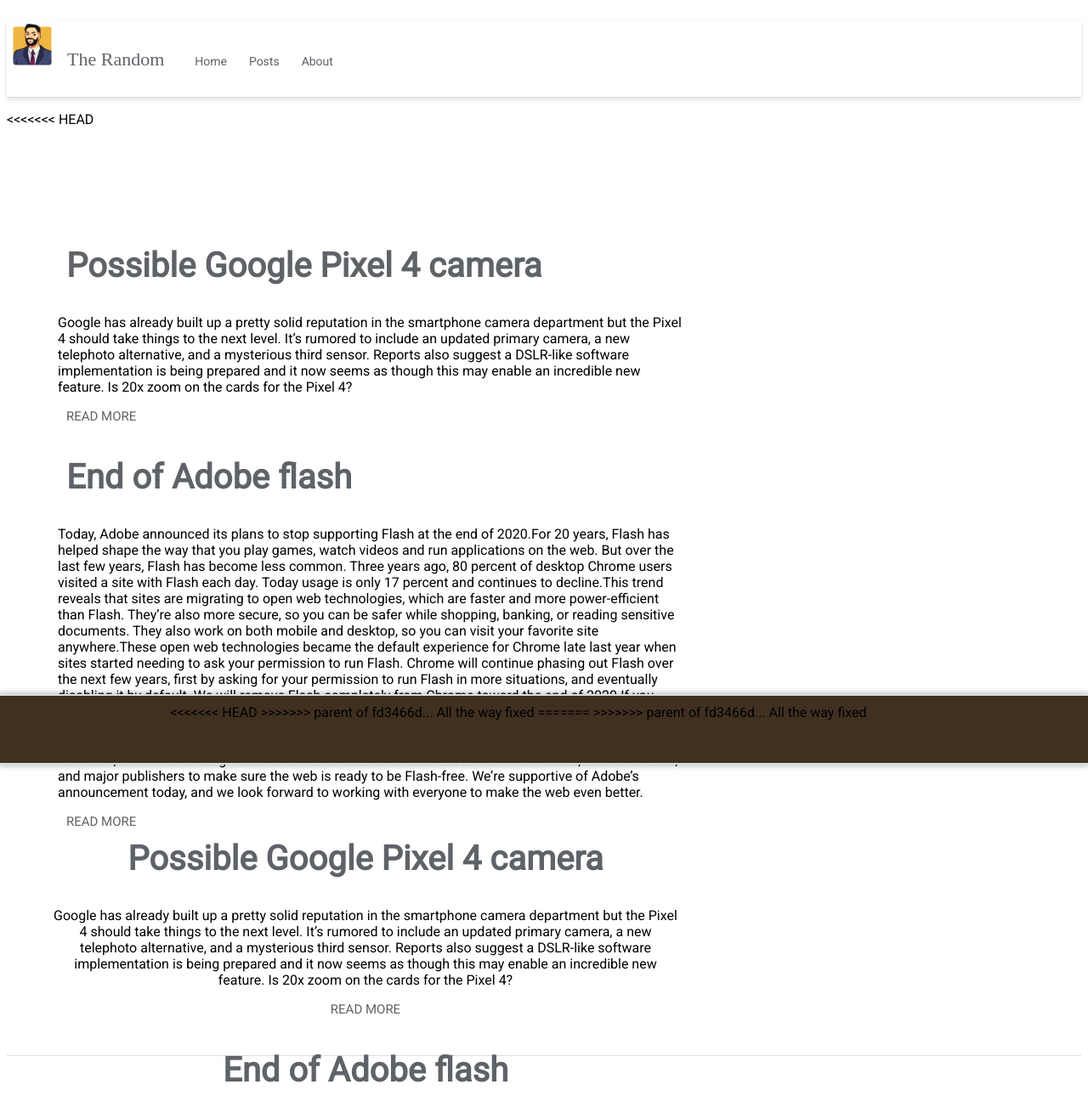
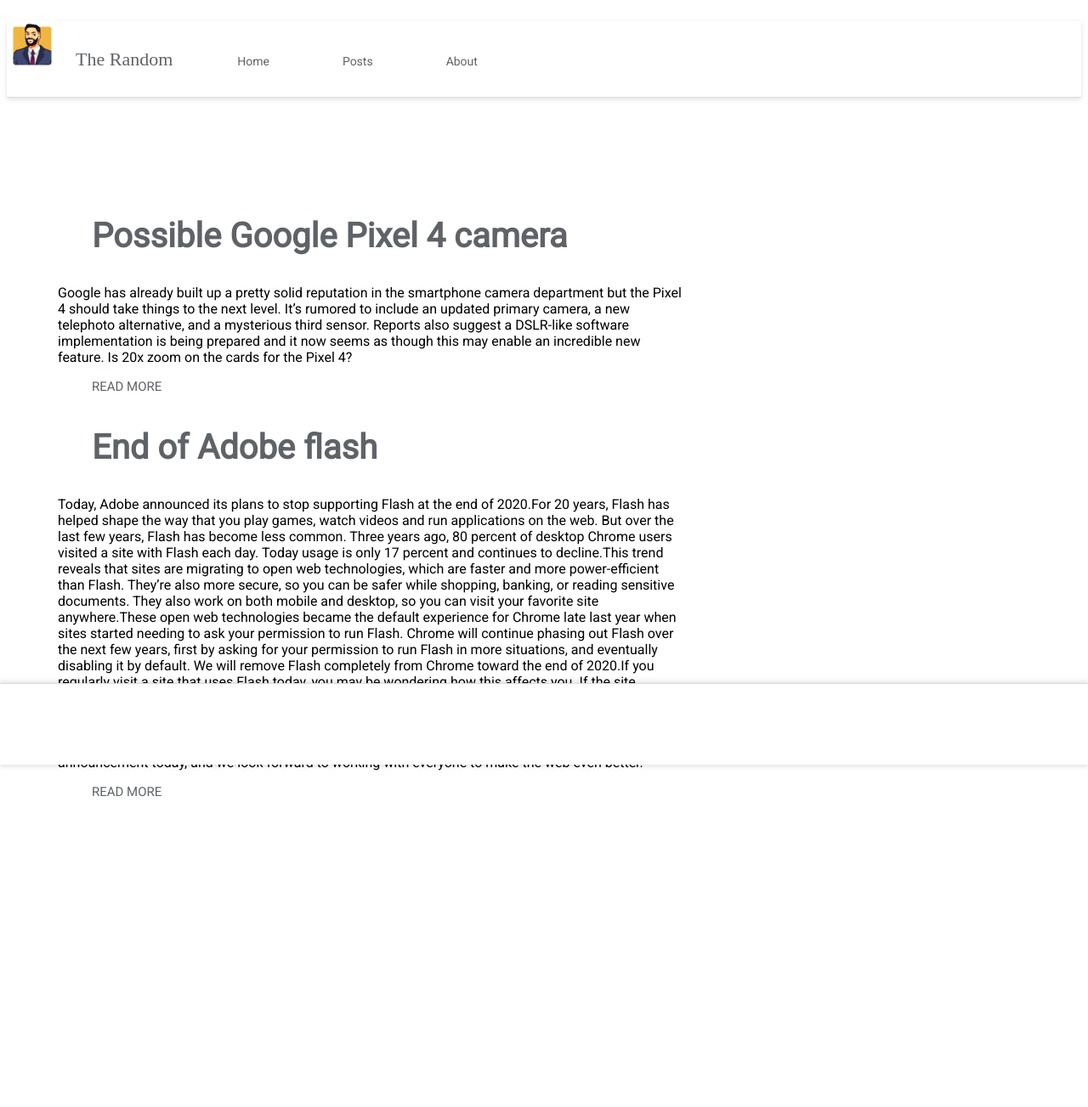
Before and after one commit to KeyboardOreos/website, a Jekyll site: the page built from index.html, in a window 1280 px wide. Shown: the whole page at 85% size. Built offline with Jekyll 4.4.1, drawn with Linux system fonts in a browser that asks for light colours; after the commit the page ends 1057 px from its top, so only the background shows below that; some of the changed text lies outside the part shown.

Commit message:
more fixes

```diff
--- a/_layouts/default.html
+++ b/_layouts/default.html
@@ -16,6 +16,14 @@
   <!-- Created with Jekyll Now - http://github.com/barryclark/jekyll-now -->
   </head>
 
+      <div class="wrapper-footer">
+        <footer class = "footer">
+          <div class="footer-contents">
+            {% include svg-icons.html %}
+          </div>
+        </footer>
+     </div>
+
 <img class="avatar" src="/images/myself.jpg" height="60px" width="60px">
     <div class="random"></div>
       <ul class="nav-bar">
@@ -25,33 +33,12 @@
         <li><a href="{{ site.baseurl }}/about">About</a></li>
       </ul>
   </div>
-<<<<<<< HEAD
   <body>
     <div>
       <div id="main" role="main" class="container">{{ content }}</div>
-      <div class="wrapper-footer">
-        <div class="container">
-  <footer class="footer">
-          <div class="footer-contents">
-=======
-<body>
-  <div>
-    </div>
-    <div id="main" role="main" class="container">
-      {{ content }}
     </div>
 
-    <div class="wrapper-footer">
-      <div class="container">
-        <footer class="footer">
-<<<<<<< HEAD
->>>>>>> parent of fd3466d... All the way fixed
-=======
->>>>>>> parent of fd3466d... All the way fixed
-          {% include svg-icons.html %}
-        </footer>
 
-      </div>
 
       {% include analytics.html %}
       </body>
--- a/style.css
+++ b/style.css
@@ -7,6 +7,7 @@
 
 @import "reset";
 @import "variables";
+@import "svg-icons";
 // Syntax highlighting @import is at the bottom of this file
 
 /**************/
@@ -17,7 +18,7 @@
   padding-top: 80px;
   text-align: center;
   font-family: $Roboto;
-  background: white;
+  background-color: white;
   background-size: cover;
 }
 
@@ -52,17 +53,9 @@
 .author {
   margin: 0px 0px 16px;
 }
-a {
-  color: #5f6368;
-  font-family:$Roboto;
-  padding: 1px 0px 1px;
-  margin: 10px;
-  font-size: 14px;
-  text-decoration: none;
-}
 
 .paragraph {
-  font-family: 'Roboto';
+  font-family: Roboto;
   color: #5f6368;
   margin-top: 20px;
   margin-left: 10em;
@@ -92,11 +85,6 @@
   background-color: $black;
 }
 
-body {
-  background: $white;
-  font: 18px/1.4 $Roboto;
-  color: $darkGray;
-}
 .container {
   margin: 50px;
   max-width: 740px;
@@ -141,6 +129,15 @@
 p {
   margin: 15px 0;
 
+}
+
+a {
+  color: #5f6368;
+  font-family: Roboto;
+  padding: 20px;
+  margin: 20px;
+  font-size: 14px;
+  text-decoration: none;
 }
 
 ul {
@@ -312,67 +309,32 @@
     font-size: 15px;
   }
 .wrapper-footer {
-  margin-top: 50px;
-<<<<<<< HEAD:style.css
-<<<<<<< HEAD:style.css
-<<<<<<< HEAD:style.css
-  border-top: 50px solid #ddd;
-  border-bottom: 1px solid #ddd;
   background-color: $lightGray;
-  margin: auto auto 60px;
-=======
-  box-shadow: 0 0 6px 2px rgba(0,0,0,.12), inset 0 -1px 0 0 #dadce0;
-=======
->>>>>>> parent of 127a078... Update style.scss:style.scss
-  border-top: 2px solid #ddd;
-  border-bottom: 1px solid #ddd;
-  background-color: $white;
->>>>>>> parent of fd3466d... All the way fixed:style.scss
 }
-.footer_contents {
+
+.footer-contents {
 height: 60px;
 margin: auto;
 padding: 8px;
+text-align: center;
 }
-.footer {
-background-color: #403020;
-position: absolute;
-text-align: center;
-vertical-align: middle;
-background-attachment: scroll;
-left: 0;
-bottom: 0;
-width: 100%;
-height: 60px;
-/* Height of the footer */
-position: fixed;
-=======
-  box-shadow: 0 0 6px 2px rgba(0,0,0,.12), inset 0 -1px 0 0 #dadce0;
-  border-top: 2px solid #ddd;
-  border-bottom: 1px solid #ddd;
-  background-color: $white;
->>>>>>> parent of fd3466d... All the way fixed:style.scss
-}
+
 footer {
-<<<<<<< HEAD:style.css
-<<<<<<< HEAD:style.css
-  background: lightblue;
-  text-align: center;
-  padding: 10px;
-  box-shadow: 0 0 6px 2px rgba(0,0,0,.12), inset 0 -1px 0 0 #dadce0;
-=======
->>>>>>> parent of fd3466d... All the way fixed:style.scss
+  box-shadow: 0 0 6px 2px rgba(0,0,0,.12), inset 0 1px 0 0 #dadce0;
   margin: auto;
   padding: 10px 0;
-  text-align: center;
-=======
-  margin: auto;
-  text-align: center;
-  padding: 10px 0;
->>>>>>> parent of fd3466d... All the way fixed:style.scss
+  vertical-align: middle;
+  background-color: white;
+  position: fixed;
   width: 100%;
+  background-attachment: scroll;
+  left: 0;
+  bottom: 0;
 }
+
+
+
+
 // Settled on moving the import of syntax highlighting to the bottom of the CSS
 // ... Otherwise it really bloats up the top of the CSS file and makes it difficult to find the start
 @import "highlights";
-@import "svg-icons";
```
